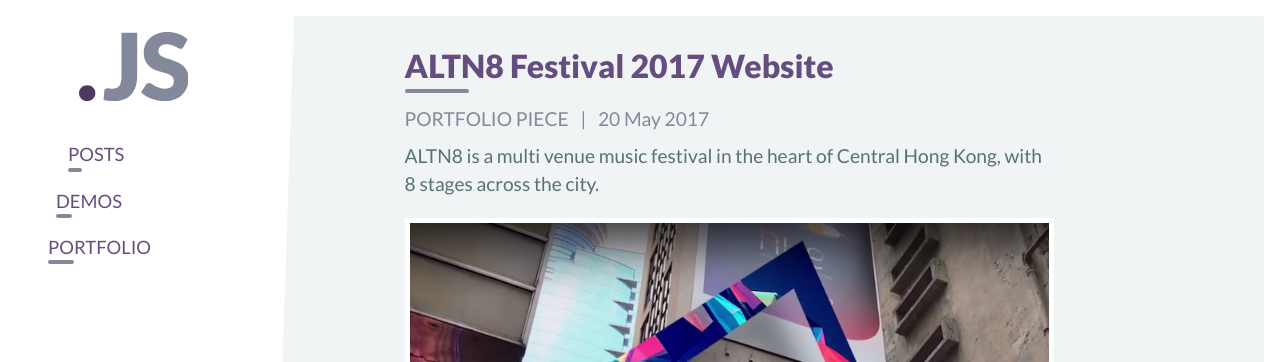
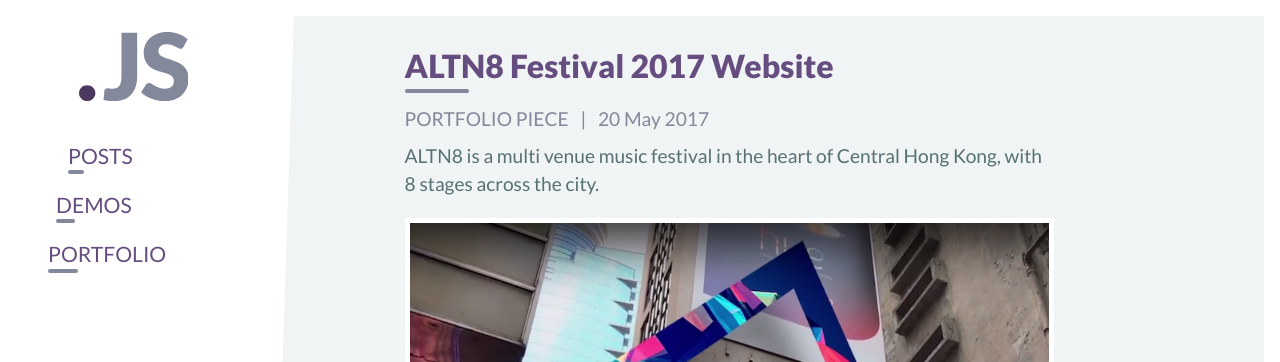
Before and after one commit to johnslipper/johnslipper.github.io, a Jekyll site: the page built from index.html, in a window 1280 px wide. Shown: the top 362 px of the page. Built offline with Jekyll 4.4.1, drawn with Linux system fonts in a browser that asks for light colours.

Commit message:
Navigation dynamic font size

```diff
--- a/_sass/components/_header.scss
+++ b/_sass/components/_header.scss
@@ -21,7 +21,7 @@
     }
 
     .header__navigation {
-        font-size: 1.15rem;
+        font-size: 1.1em;
         padding: 0 1rem;
         overflow-x: auto;
         ul {
```
